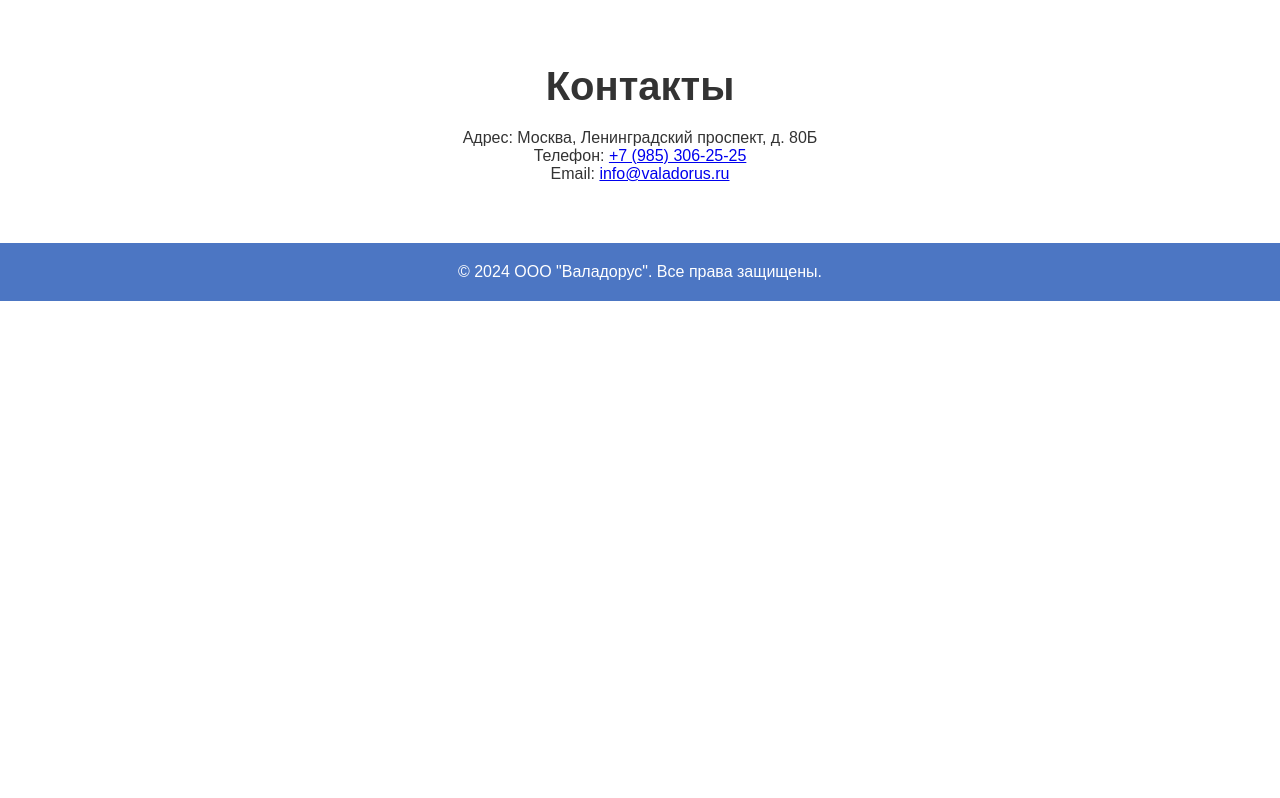
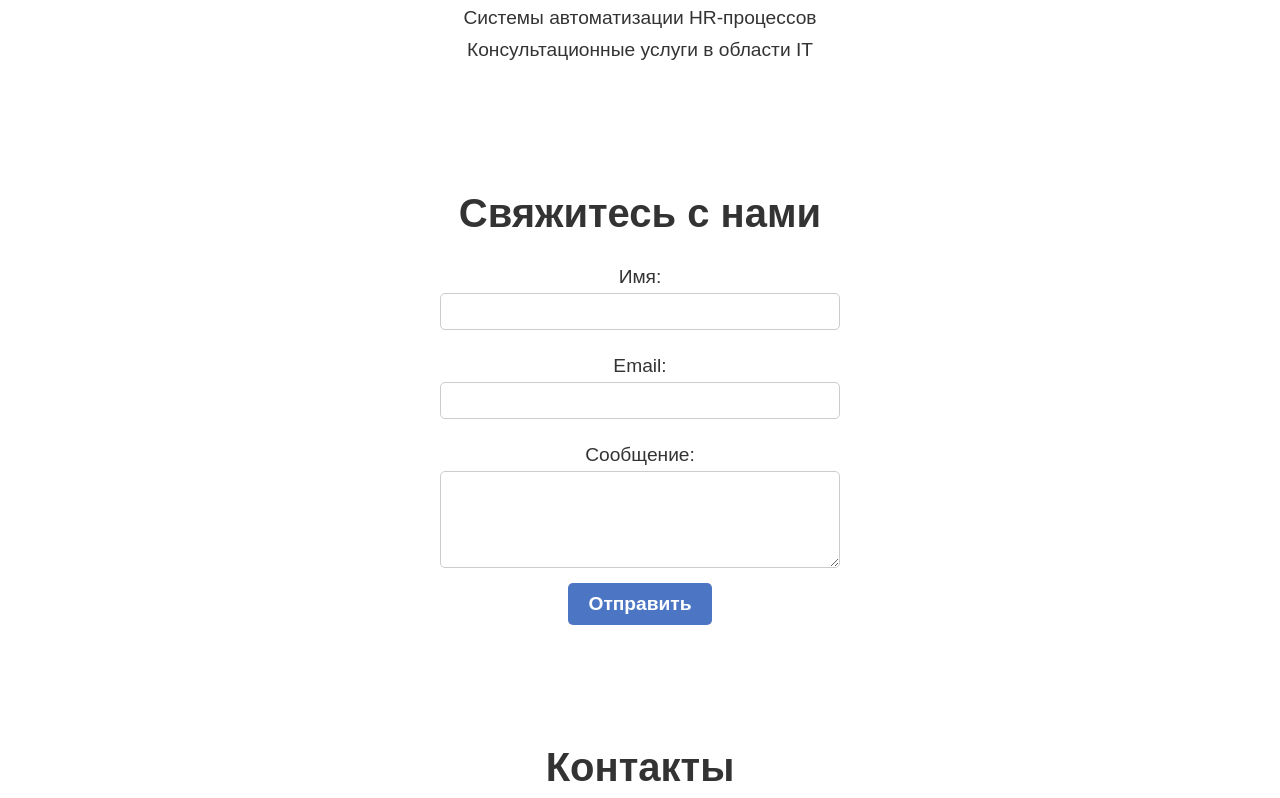
Before and after one commit to gindichys/synergy_practice_6_3, a plain HTML site: page index.html in a window 1280 px wide. Shown: the part 702-1500 px from the top of the page. Before the commit the page ends 1003 px from the top, so only its background shows below. Drawn offline with Linux system fonts and the light colour scheme.

Commit message:
add form

```diff
--- a/index.html
+++ b/index.html
@@ -39,6 +39,24 @@
     </div>
 </section>
 
+<section id="contact-form">
+    <div class="container">
+        <h2>Свяжитесь с нами</h2>
+        <form method="POST">
+            <label for="name">Имя:</label>
+            <input type="text" id="name" name="name" required>
+
+            <label for="email">Email:</label>
+            <input type="email" id="email" name="email" required>
+
+            <label for="message">Сообщение:</label>
+            <textarea id="message" name="message" rows="5" required></textarea>
+
+            <button type="submit" class="button">Отправить</button>
+        </form>
+    </div>
+</section>
+
 <section id="contacts">
     <div class="container">
         <h2>Контакты</h2>
--- a/styles.css
+++ b/styles.css
@@ -36,10 +36,6 @@ header {
     font-size: 1.2rem;
 }
 
-.header-column img {
-    width: 100px;
-}
-
 .button {
     background: #4C76C3;
     color: white;
@@ -47,7 +43,8 @@ header {
     text-decoration: none;
     border-radius: 5px;
     font-weight: bold;
-    margin-top: 10px;
+    display: inline-block;
+    cursor: pointer;
 }
 
 .button:hover {
@@ -72,6 +69,41 @@ ul li {
     margin: 10px 0;
 }
 
+form {
+    display: flex;
+    flex-direction: column;
+    align-items: center;
+}
+
+form label {
+    margin-top: 10px;
+    font-size: 1.2rem;
+}
+
+form input, form textarea {
+    width: 100%;
+    max-width: 400px;
+    padding: 10px;
+    margin-top: 5px;
+    margin-bottom: 15px;
+    border: 1px solid #ccc;
+    border-radius: 5px;
+}
+
+form button {
+    background: #4C76C3;
+    color: white;
+    border: none;
+    padding: 10px 20px;
+    border-radius: 5px;
+    font-size: 1.2rem;
+    cursor: pointer;
+}
+
+form button:hover {
+    background: #4C76C3;
+}
+
 footer {
     background: #4C76C3;
     color: white;
```
